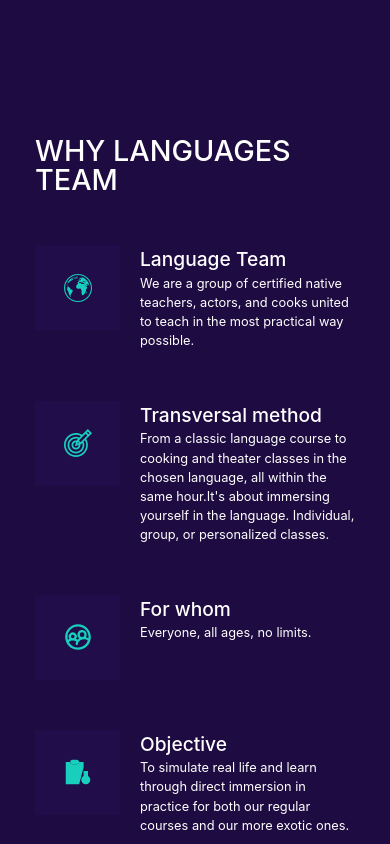
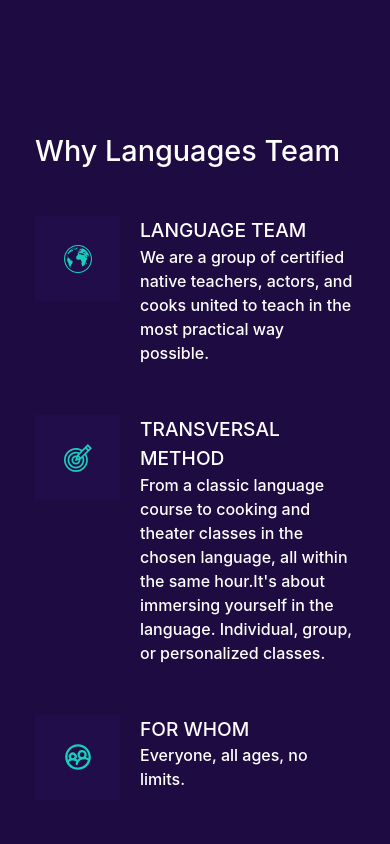
Before and after one commit to sargentogato/laguagues-web, a Vue app: page /#/ in a window 390 px wide. Shown: the part 800-1644 px from the top of the page. Built offline with nearby package versions, Linux system fonts and the light colour scheme; the HTML template or start-up script is replaced by a standard one.

Commit message:
conCard: add prop textTransform (change the text to uppercase, capital, etc), change the font size for the p on card-text TitleComponent: change prop name from fontType to textTransform HomePAge: change the font weight to 500 for better readabilty on phones

```diff
--- a/src/components/IconCard.vue
+++ b/src/components/IconCard.vue
@@ -32,7 +32,7 @@ const props = defineProps({
       </div>
     </div>
     <div class="card-text">
-      <TitleComponent tag="h3" :texts="title" />
+      <TitleComponent tag="h3" :texts="title" textTransform="uppercase"/>
       <TitleComponent tag="p" :texts="text" :fontWeight="fontWeight" />
     </div>
   </div>
@@ -63,6 +63,6 @@ const props = defineProps({
 }
 
 .card-text:deep(p){
-  font-size:clamp(0.8rem, 8vw - 1.4rem, 1rem);
+  font-size:clamp(1rem, 8vw - 1.4rem, 1.2rem);
 }
 </style>
--- a/src/components/TitleComponent.vue
+++ b/src/components/TitleComponent.vue
@@ -31,7 +31,7 @@ const props = defineProps({
     type:    String,
     default: '500',
   },
-  fontType: {
+  textTransform: {
     type: String,
   },
   lineHeight: {
@@ -44,7 +44,7 @@ const props = defineProps({
 const dynamicStyles = computed(() => ({
   color:         props.textColor,
   fontWeight:    props.fontWeight,
-  textTransform: props.fontType,
+  textTransform: props.textTransform,
   lineHeight:    props.lineHeight
 }))
 
--- a/src/views/HomePage.vue
+++ b/src/views/HomePage.vue
@@ -17,31 +17,31 @@ const cardInfo: Array<{
     iconName:   "IconWorld",
     title:      ["why.titleLanguage"],
     text:       ["why.languageTeam"],
-    fontWeight: '400',
+    fontWeight: '500',
   },
   {
     iconName:   "IconMethod",
     title:      ["why.titleTransversal"],
     text:       ["why.transversalMethods"],
-    fontWeight: '400',
+    fontWeight: '500',
   },
   {
     iconName:   "IconForWho",
     title:      ["why.titleForWhom"],
     text:       ["why.forWhom"],
-    fontWeight: '400',
+    fontWeight: '500',
   },
   {
     iconName:   "IconObjectives",
     title:      ["why.titleObjective"],
     text:       ["why.objective"],
-    fontWeight: '400',
+    fontWeight: '500',
   },
   {
     iconName:   "IconResults",
     title:      ["why.titleResults"],
     text:       ["why.results"],
-    fontWeight: '400',
+    fontWeight: '500',
   },
 ]
 
```
